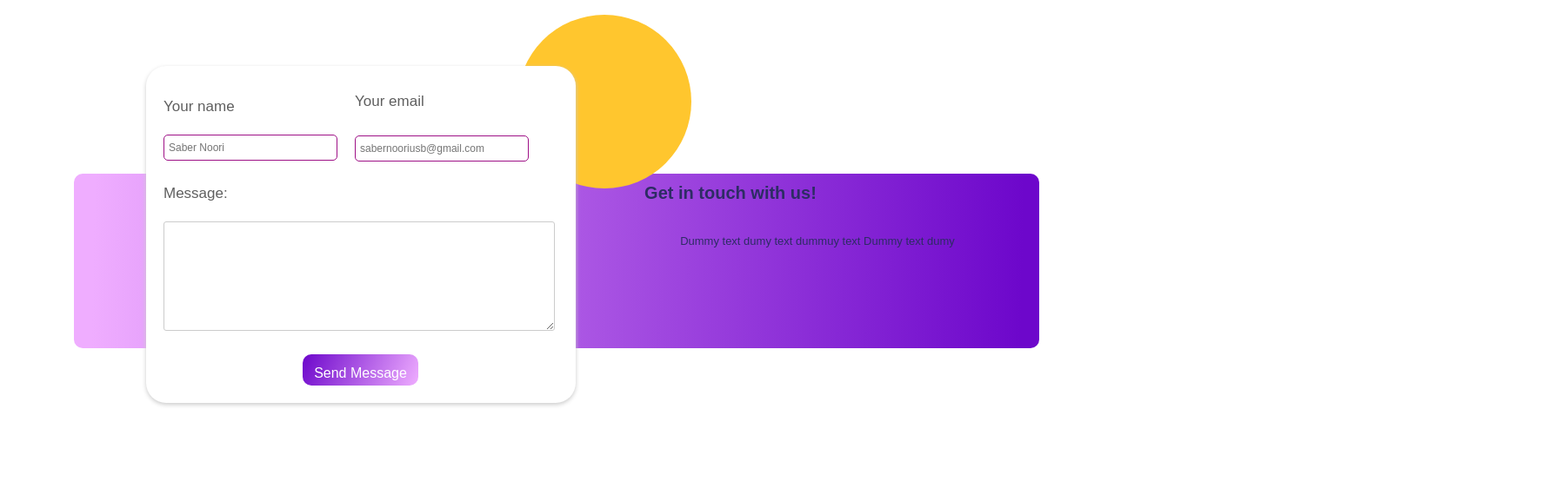
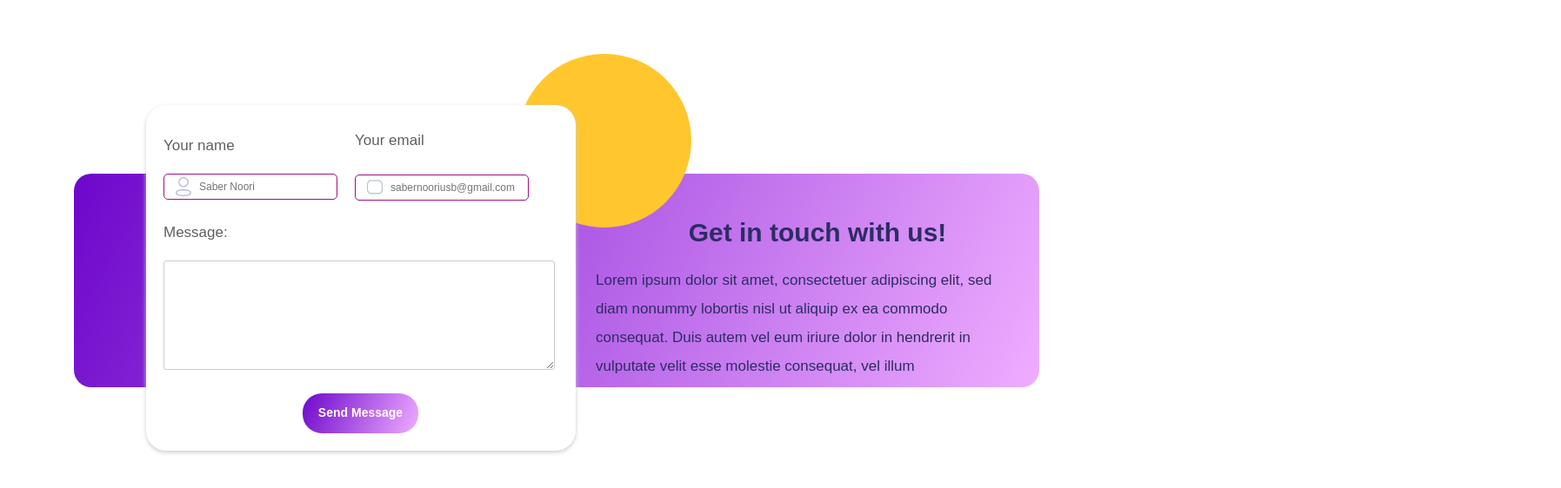
Before and after one commit to ANILAMUHAMMADASHRAF/task1, a plain HTML site: page index.html in a window 1280 px wide. Shown: the whole page at 87% size, 1795 px wide, since content can reach past the window. Drawn offline with nearby package versions, Linux system fonts and the light colour scheme.

Commit message:
UpdateTask1
Update Task1

```diff
--- a/index.html
+++ b/index.html
@@ -13,15 +13,18 @@
 <style>
 
 .btn{
-    height: 36px;
+    height: 38px;
     width: 133px;
-    line-height: 32px;
-    border-radius: 10px;
+    line-height: 33px;
+    border-radius: 22px;
     border: none;
+   padding-bottom: 40px;
+ font-size: 14px;
+ font-weight: bold;
+ text-align: right;
     box-sizing: border-box;
     color: white;
     text-align: center;
-    margin-left: 30px;
     font-family: 'Poppins',sans-serif;
     display: block;
     background: linear-gradient(
@@ -77,14 +80,15 @@
     margin-top: 136px;
 }
 .text-size-1 {
-    width: 100%;
-    height: 45px;
+
     font-family: 'Poppins',sans-serif;
     font-style: normal;
     font-weight: bold;
     font-size: 30px;
     line-height: 45px;
+    margin-left: 600px;
     text-align: center;
+    margin-top: 40px;
     color: #2D2C64;
 }
 p {
@@ -182,10 +186,13 @@ input {
 
            <div class="container">
 
-               <div class="margin-top-first" style="background: linear-gradient(271.27deg, #6D07CB 1.92%,#EFADFF 97.83%);
-               border-radius: 10px;">
-                   <p class="text-size-1 " align="center" style="margin-left:200px; font-size:20px; font-family: 'Poppins',sans-serif;">Get in touch with us!</p>
-                   <p class="text-size justify" align="center" style="margin-left:300px ; font-family: 'Poppins',sans-serif;">Dummy text dumy text dummuy text Dummy text dumy </p>
+               <div class="margin-top-first" style="background: linear-gradient(114.44deg, #6D07CB 0%, #EFADFF 100%);
+               ;border-radius: 20px;">
+                   <p class="text-size-1"><br>Get in touch with us!</p>
+                   <p class="text-size justify" align="center" style="margin-left:600px ; color:#2D2C64; font-family: 'Poppins',sans-serif;text-align: justify;font-style: normal;
+                   font-weight: 500;
+                   font-size: 17px;
+                   line-height: 33px;">Lorem ipsum dolor sit amet, consectetuer adipiscing elit, sed<br> diam nonummy lobortis nisl ut aliquip ex ea commodo <br> consequat. Duis autem vel eum iriure dolor in hendrerit in <br> vulputate velit esse molestie consequat, vel illum  </p>
                </div>
                <div class="circlee">
                <span class="dot"></span>
@@ -197,12 +204,16 @@ input {
                          <div class="item">
                            <p class="text-3">Your name</p>
                            <div>
-                             <input class="text" type="text" name="name" placeholder="Saber Noori" style=" font-family: 'Poppins',sans-serif;border-color: rgb(204, 51, 204);border:1px solid rgb(158, 16, 134);border-radius: 5px;width:200px; font-size: 12px;">
+
+                             <input class="text" type="text" name="name" placeholder="Saber Noori" style=" font-family: 'Poppins',sans-serif;border-color: rgb(204, 51, 204);border:1px solid rgb(158, 16, 134);border-radius: 5px;width:200px; font-size: 12px; padding-left: 40px;">
+                             <img src="Profile.png" style="width: 18px;margin-left: -190px;">
                            </div>
                          </div>
                          <div class="item">
                            <p class="text-3" style="margin-top: -105px;margin-left:220px;  font-family: 'Poppins',sans-serif;">Your email</p>
-                           <input class="text" type="text" name="name" placeholder="sabernooriusb@gmail.com" style=" font-family: 'Poppins',sans-serif; font-size: 12px; border-color: rgb(204, 51, 204);margin-left:220px;border:1px solid rgb(158, 16, 134);border-radius: 5px;width:200px; margin-top: 6px;">
+
+                           <input class="text" type="text" name="name" placeholder="sabernooriusb@gmail.com" style=" font-family: 'Poppins',sans-serif; font-size: 12px; border-color: rgb(204, 51, 204);margin-left:220px;border:1px solid rgb(158, 16, 134);border-radius: 5px;width:200px; margin-top: 6px; padding-left: 40px;">
+                           <img src="Rectangle 511.png" style="width: 18px;margin-left: -190px;">
                          </div>
                          <div class="item">
                            <p class="text-3">Message:</p>
@@ -210,7 +221,7 @@ input {
                          </div>
 
 
-                           <button class="btn" style="margin-left: 160px;;">Send Message</button>
+                           <button class="btn" style="margin-left:160px;" >Send Message</button>
 
                        </form>
                      </div>
```
Also changed, not shown: Profile.png (added), Rectangle 511.png (added).
